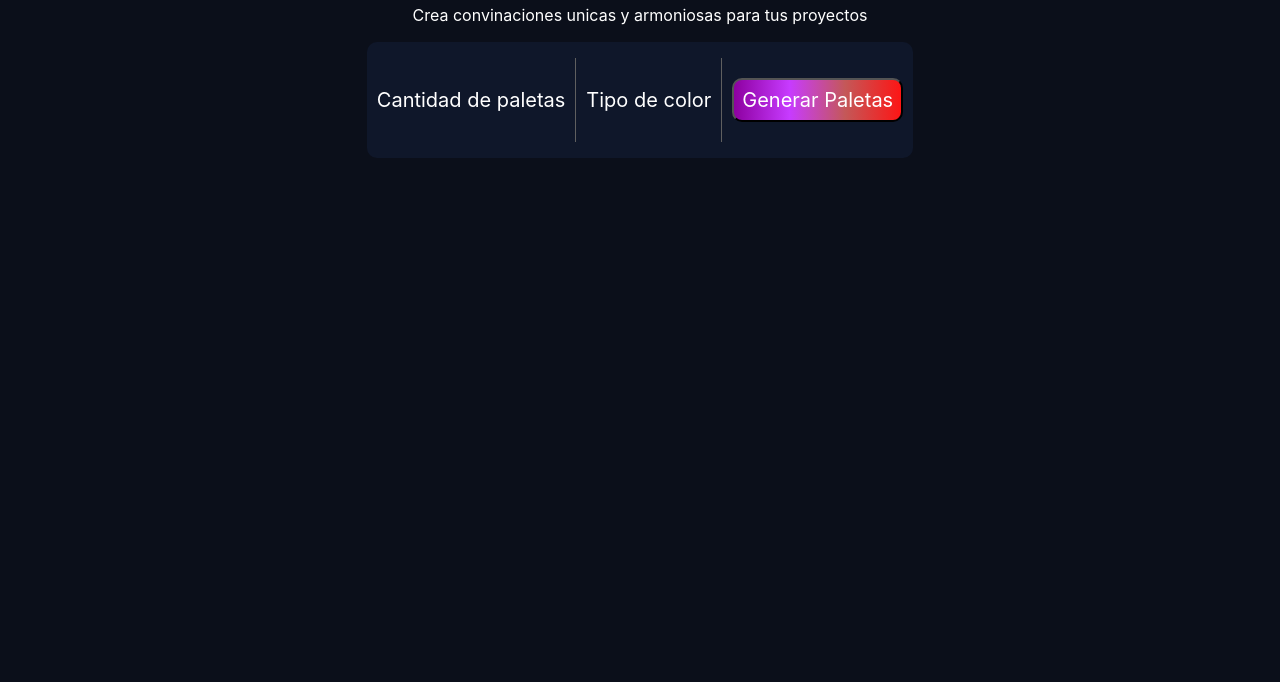
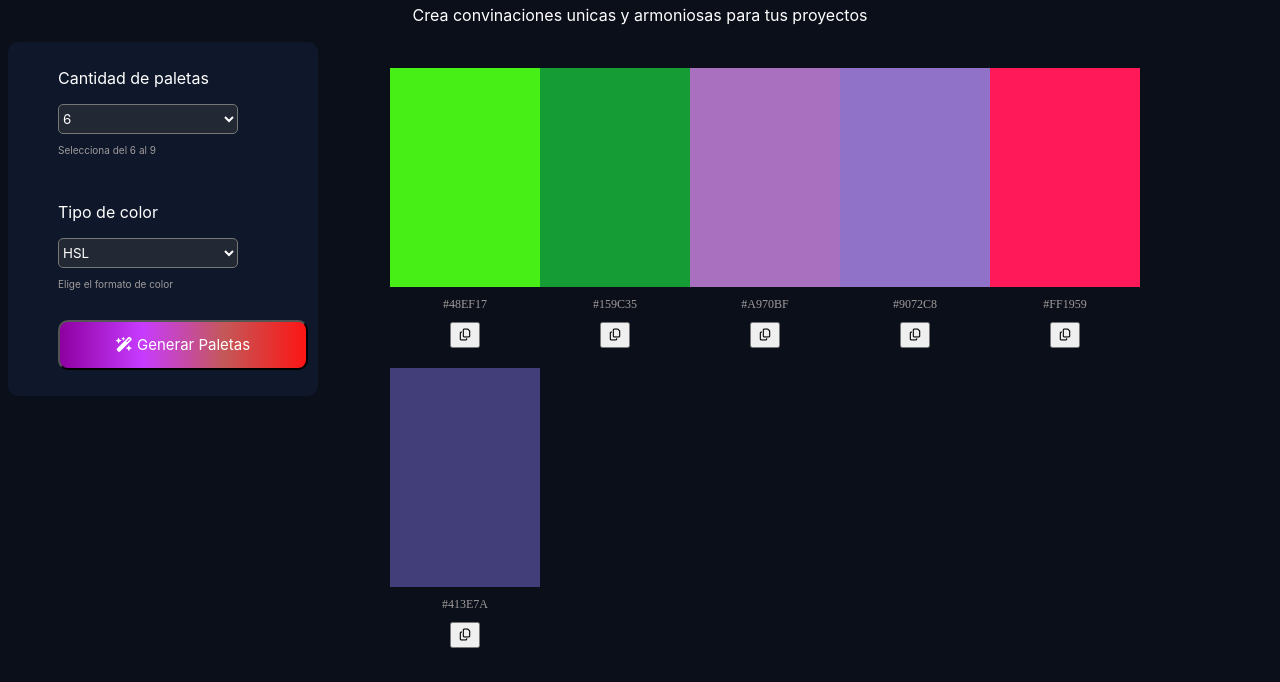
Before and after one commit to andy202ochoa/ProyectoM1-AndyOchoa, a plain HTML site: page index.html in a window 1280 px wide. Both pictures are taken after a click on the button "Generar Paletas". Shown: the part 198-880 px from the top of the page. Before the commit the page ends 800 px from the top, so only its background shows below. Drawn offline with Linux system fonts and the light colour scheme.

Commit message:
Cree la paleta de colores

```diff
--- a/estilos.css
+++ b/estilos.css
@@ -1,5 +1,5 @@
 *{
-    padding: 0;
+
     box-sizing: border-box;
 
 
@@ -11,21 +11,26 @@ body{
 }
 :root {
 
-    /*paleta de colores*/
+    /*colores bloques*/
 
     --color-bloques: #0F172A;
+    --color-bloques2: #232835;
 
      /* Letras */
 
     --color-texto: hsl(0, 0%, 100%);
+    --color-texto2: hsl(0, 2%, 62%);
     --fuente:'Inter', sans-serif;
 
 }
+/*Encabezado----------------------------------------------------------------*/
+
 header{
     display: flex;
     background-color: var(--color-bloques);
     align-items: center;
     justify-content: space-between;
+    width: 100%;
 
 
 }
@@ -71,11 +76,18 @@ header{
     font-family: var(--fuente);
 
 }
+/*Titulo principal--------------------------------------------------------------*/
 main{
     display: grid;
     grid-template-columns: 1fr;
-    justify-items: center; /* horizontal */
+    justify-items: center;
     align-items: center;
+}
+.contenedor{
+    display: flex;
+    gap: 2rem;
+    justify-content: center;
+    align-items: flex-start;
 }
 
 
@@ -100,6 +112,7 @@ main{
     margin-top: 0;
 
 }
+/*Bloque de configuración------------------------------------------------------*/
 
 .configuracion{
     background-color: var(--color-bloques);
@@ -108,12 +121,9 @@ main{
 }
 
 .configuracion ul{
-    display: flex;
-    align-items: center;
-    justify-content: space-between;
     list-style: none;
-
-
+    gap: 10px;
+    margin-top: 0;
 
 }
 
@@ -121,40 +131,89 @@ main{
 
     color: var(--color-texto);
     font-family: var(--fuente);
-    font-size: 20px;
     padding: 10px;
+}
 
 
 
-
-
-
-}
-.numero{
-    border-right: 1px solid rgb(95, 95, 95);
-
-
-
-
-}
 .tipo{
-    border-right: 1px solid rgb(95, 95, 95);  /* derecha */
-
-
-}
-.generador{
-    color: none;
-
-
-
+    border-right: none;
 
 }
 .generador button{
     color: var(--color-texto);
-    font-size: 20px;
+    font-size: 15px;
     font-family: var(--fuente);
-     background: linear-gradient(to right,rgb(141, 0, 160), rgb(199, 59, 255), rgb(196, 88, 88), rgb(253, 21, 21));
-  border-radius: 10px;
-  padding: 0.5rem;
+    background: linear-gradient(to right,rgb(141, 0, 160), rgb(199, 59, 255), rgb(196, 88, 88), rgb(253, 21, 21));
+    border-radius: 10px;
+    padding: 0.5rem;
+    height: 50px;
+    width: 250px;
+
 
 }
+#paletas{
+    width: 180px;
+    height: 30px;
+    border-radius: 5px;
+    background-color: var(--color-bloques2);
+    color: var(--color-texto);
+    font-family: var(--fuente);
+
+}
+
+#tipo_color{
+    width: 180px;
+    height: 30px;
+    border-radius: 5px;
+    background-color: var(--color-bloques2);
+    color: var(--color-texto);
+    font-family: var(--fuente);
+
+}
+
+.indicación{
+    font-size: 10px;
+    color: var(--color-texto2);
+}
+
+/*Paletas de colores-------------------------------------------------*/
+
+
+
+.colores{
+    display: flex;
+    flex-wrap: wrap;
+    list-style: none;
+
+}
+.colores li {
+    display: flex;
+    flex-direction: column;
+    align-items: center;
+    padding: 10px;
+    width: 150px;
+    height: 300px;
+    gap: 5px;
+
+}
+.color{
+
+    width: 150px;
+    height: 250px;
+}
+.codigo {
+    background:  #0B0F1A;
+    color: var(--color-texto2);
+    padding: 5px;
+    font-size: 12px;
+    width: 150px;
+    text-align: center;
+
+}
+.copiar {
+    display: none;
+    font-size: 12px;
+    cursor: pointer;
+    padding: 4px 8px;
+}
--- a/index.html
+++ b/index.html
@@ -5,6 +5,8 @@
         <title>Generador  de paletas</title>
         <link rel="icon" type="image/x-icon" href="logo.png">
         <link rel="stylesheet" href="estilos.css">
+        <link rel="stylesheet" href="https://cdnjs.cloudflare.com/ajax/libs/font-awesome/6.5.0/css/all.min.css">
+        <link rel="stylesheet" href="https://cdnjs.cloudflare.com/ajax/libs/font-awesome/6.5.0/css/all.min.css">
     </head>
     <body>
         <header>
@@ -30,20 +32,82 @@
                 <h1>Genera Paletas de Colores Increíbles</h1>
                 <p>Crea convinaciones unicas y armoniosas para tus proyectos</p>
             </div>
+            <div class="contenedor">
                 <article class="configuracion">
                     <ul class="secciones">
                         <li class="numero">
                             <p>Cantidad de paletas</p>
-                    </li>
+                            <select id="paletas">
+
+                                <option value="6" selected>6</option>
+                                <option value="7">7</option>
+                                <option value="8">8</option>
+                                <option value="9">9</option>
+                            </select>
+                            <p class="indicación">Selecciona del 6 al 9</p>
+
                         <li class="tipo">
                             <p>Tipo de color</p>
+                                <select id="tipo_color">
+                                    <option value="hsl" selected>HSL</option>
+                                    <option value="hex">HEX</option>
+                                </select>
+                                <p class="indicación">Elige el formato de color</p>
                         </li>
                         <li class="generador">
-                        <button>Generar Paletas</button>
+                            <button id="boton">
+                                <i class="fa-solid fa-wand-magic-sparkles"></i>
+                                Generar Paletas
+                            </button>
                         </li>
                     </ul>
                 </article>
+                <article class="cuadro_colores">
+                    <ul class="colores">
+                        <li>
+                            <div class="color"></div>
+                            <span class="codigo"></span>
+                            <button class="copiar"> <i class="fa-regular fa-copy"></i></button></li>
+                        <li>
+                            <div class="color"></div>
+                            <span class="codigo"></span>
+                            <button class="copiar"> <i class="fa-regular fa-copy"></i></button></li>
+                        <li>
+                            <div class="color"></div>
+                            <span class="codigo"></span>
+                            <button class="copiar"> <i class="fa-regular fa-copy"></i></button></li>
+                        <li>
+                            <div class="color"></div>
+                            <span class="codigo"></span>
+                            <button class="copiar"> <i class="fa-regular fa-copy"></i></button></li>
+                        <li>
+                            <div class="color"></div>
+                            <span class="codigo"></span>
+                            <button class="copiar"> <i class="fa-regular fa-copy"></i></button></li>
+                        <li>
+                            <div class="color"></div>
+                            <span class="codigo"></span>
+                            <button class="copiar"> <i class="fa-regular fa-copy"></i></button></li>
+                        <li>
+                            <div class="color"></div>
+                            <span class="codigo"></span>
+                            <button class="copiar"> <i class="fa-regular fa-copy"></i></button></li>
+                        <li>
+                            <div class="color"></div>
+                            <span class="codigo"></span>
+                            <button class="copiar"> <i class="fa-regular fa-copy"></i></button></li>
+                        <li>
+                            <div class="color"></div>
+                            <span class="codigo"></span>
+                            <button class="copiar"> <i class="fa-regular fa-copy"></i></button></li>
+
+                    </ul>
+
+
+                </article>
+            </div>
         </main>
+    <script src="interactivo.js"></script>
 
     </body>
 </html>
--- a/interactivo.js
+++ b/interactivo.js
@@ -0,0 +1,69 @@
+//Numero de colores//
+
+const selectTipo = document.getElementById("tipo_color");
+const select = document.getElementById("paletas");
+const items = document.querySelectorAll(".colores li");
+const boton = document.getElementById("boton");
+
+
+function generarColorHSL() {
+  const hue = Math.floor(Math.random() * 360);
+  return `hsl(${hue}, 70%, 50%)`;
+}
+function generarColorHEX() {
+  const letras = "0123456789ABCDEF";
+  let color = "#";
+
+  for (let i = 0; i < 6; i++) {
+    color += letras[Math.floor(Math.random() * 16)];
+  }
+
+  return color;
+}
+
+function actualizarCuadros(){
+
+    items.forEach((item, index) => {
+        const cantidad = Number(select.value);
+        const texto = item.querySelector(".codigo");
+        const botonCopiar = item.querySelector(".copiar");
+        botonCopiar.addEventListener("click", () => {
+
+            navigator.clipboard.writeText(texto.textContent);
+
+            console.log("Copiado:", texto.textContent);})
+
+
+        if (index < cantidad) {
+        item.style.display = "flex";
+            let color
+            if (selectTipo === "hsl") {
+                color = generarColorHSL();
+            } else {
+                color = generarColorHEX();
+            }
+
+            const bloqueColor = item.querySelector(".color");
+
+
+
+
+
+            botonCopiar.style.display = "block";
+
+            bloqueColor.style.backgroundColor = color;
+
+            texto.textContent = color;
+
+
+
+        } else {
+        item.style.display = "none"; }
+    });
+}
+
+
+
+
+
+boton.addEventListener("click", ( actualizarCuadros));
```
Lines whose indentation alone changed are shown as unchanged.
